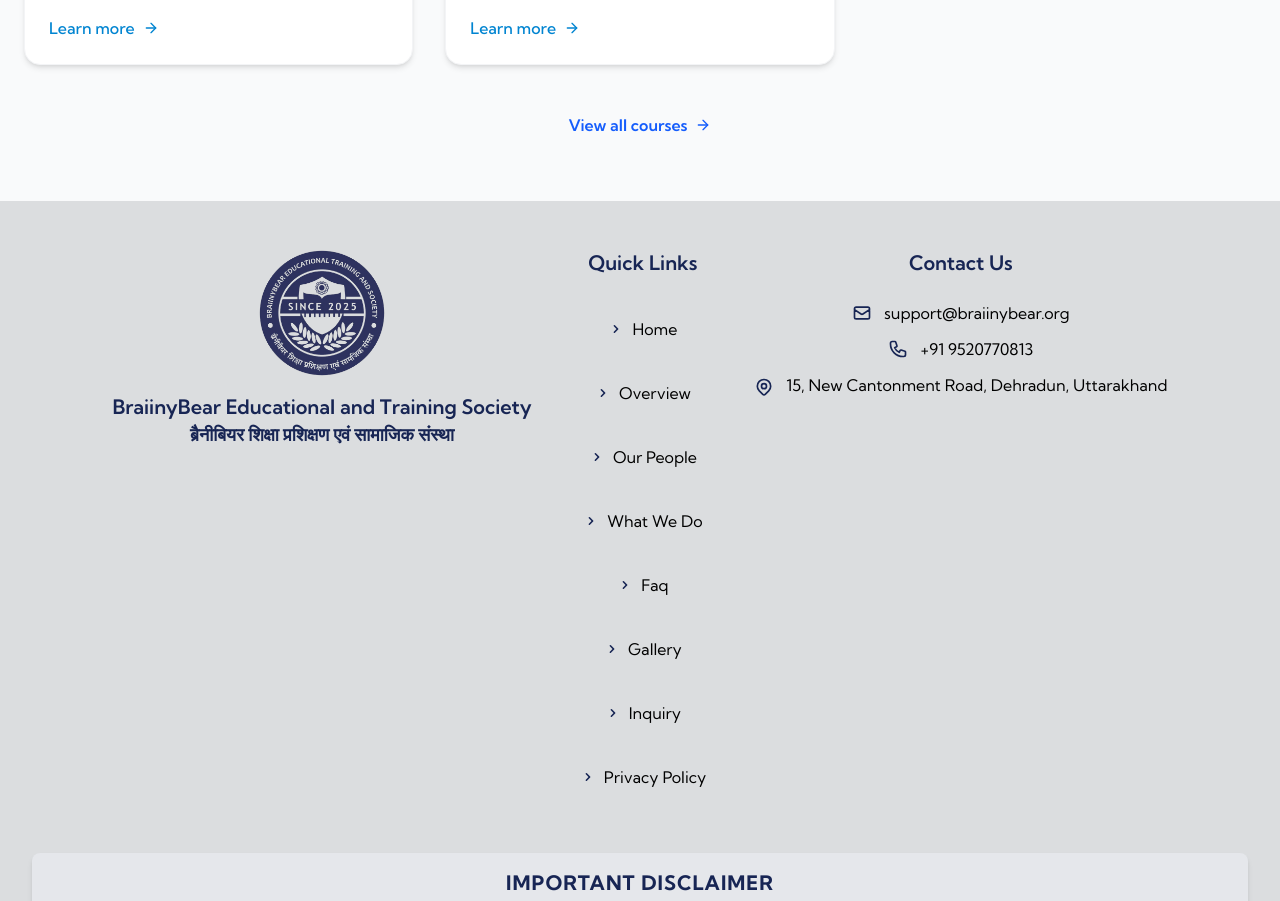
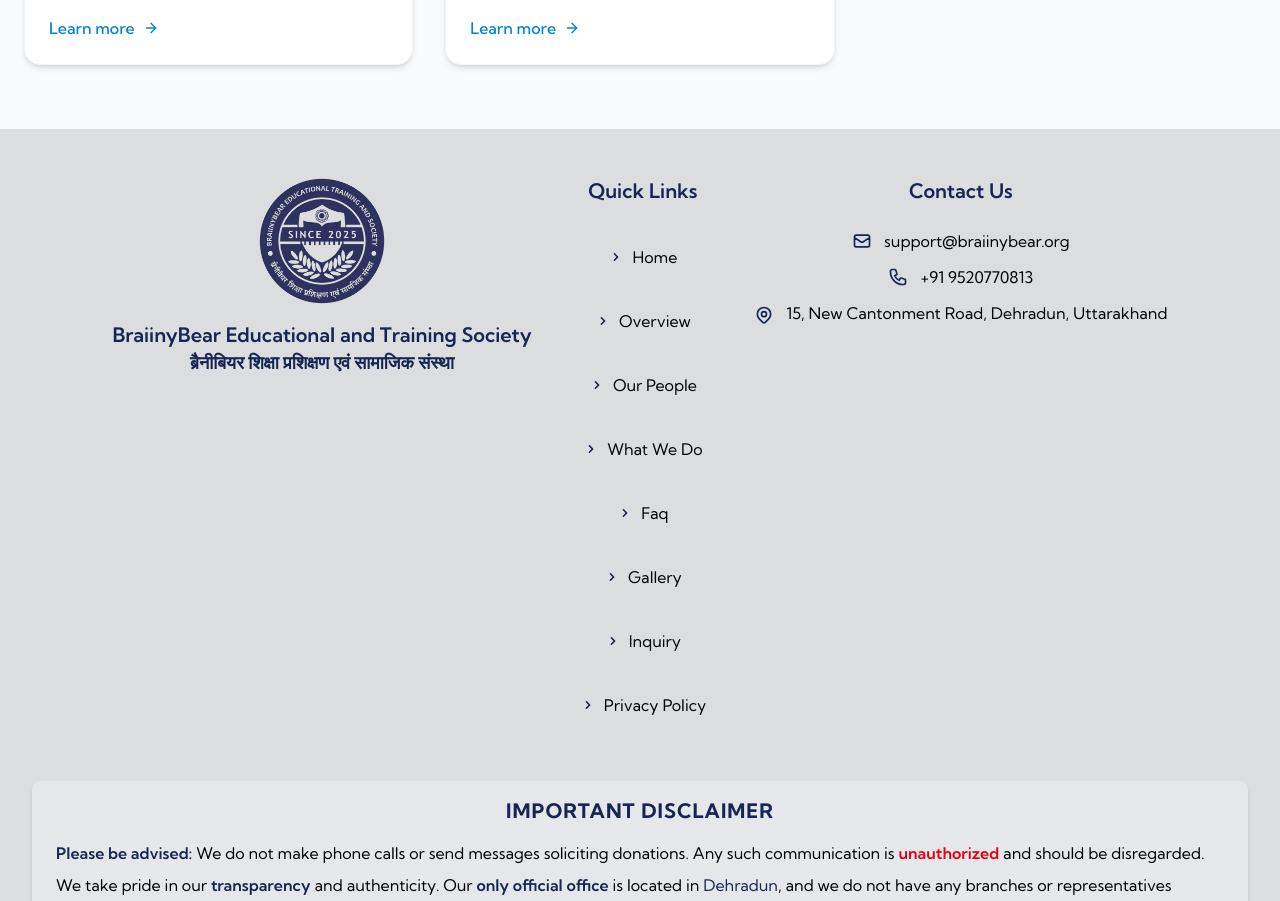
Before and after one commit to braiinybear/braiinybear, a React (Vite) app: page /courses in a window 1280 px wide. Shown: the part 5633-6534 px from the top of the page. Built offline with nearby package versions, Linux system fonts and the light colour scheme; no server answers.

Commit message:
refactor: remove "View all courses" button from course section

```diff
--- a/src/pages/courses/Courses.tsx
+++ b/src/pages/courses/Courses.tsx
@@ -167,15 +167,7 @@
           </div>
 
           {/* View All Button */}
-          <div className="text-center mt-12">
-            <Link
-              to="/courses"
-              className="inline-flex items-center text-blue-600 hover:text-blue-800 font-semibold"
-            >
-              View all courses
-              <ArrowRight className="ml-2 h-4 w-4" />
-            </Link>
-          </div>
+
         </div>
       </section>
     </>
```
